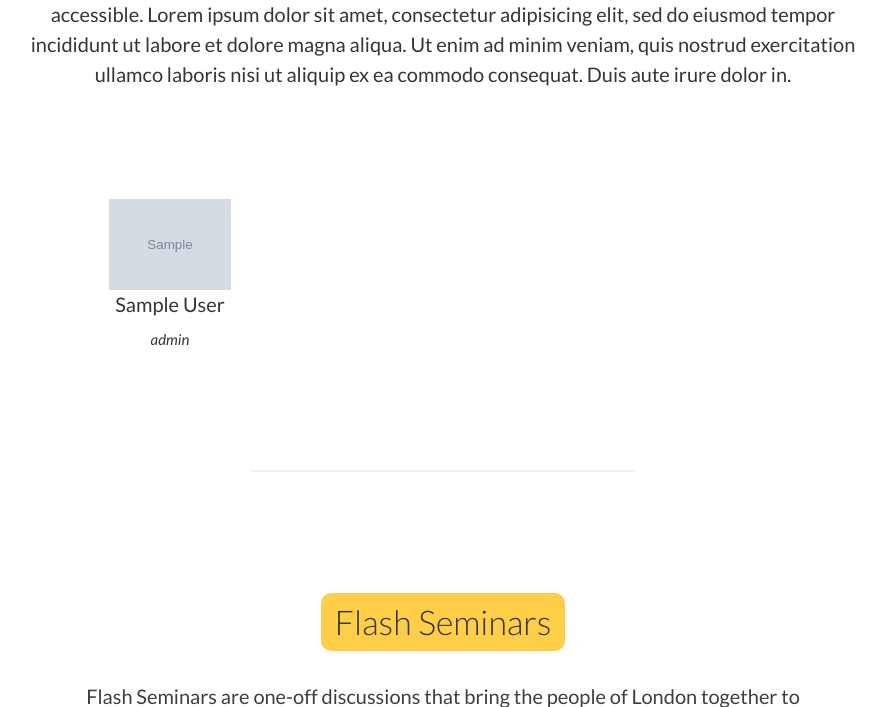
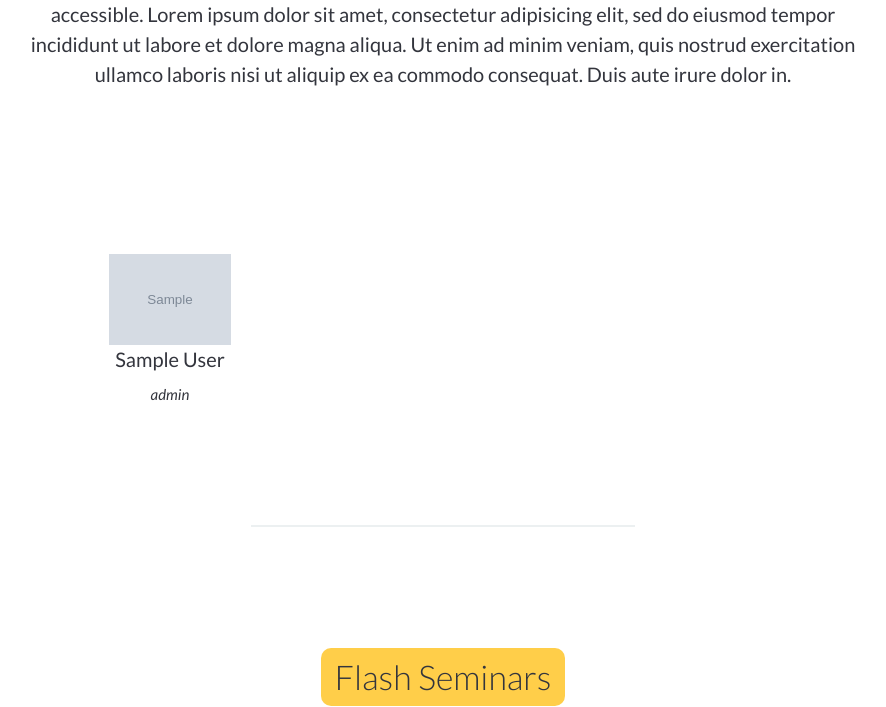
Before and after one commit to jeremiecoullon/knowitwall-django, a Django app: page /about/ in a window 1280 px wide. Shown: the part 1428-2135 px from the top of the page, without its empty margins (197-1083 px from the left). Run offline with Django 3.2, Linux system fonts and the light colour scheme; tables that the repository leaves empty hold one stand-in row (values such as "Sample post"); grey boxes marked "Sample" are stand-in pictures; some libraries are stand-ins or nearby versions.

Commit message:
team page: added padding

```diff
--- a/knowitwall/content/static/content/css/team_page.css
+++ b/knowitwall/content/static/content/css/team_page.css
@@ -44,3 +44,6 @@ text-align: center;
   width: 90%;
   margin: auto;
 }
+.team_member_cols{
+  margin-top: 55px;
+}
--- a/knowitwall/content/templates/content/about_page.html
+++ b/knowitwall/content/templates/content/about_page.html
@@ -110,7 +110,7 @@ hidden
     </div>
     <div class="row team_member_rows">
       {% for tmember in teammembers %}
-        <div class="col-md-4">
+        <div class="col-md-4 team_member_cols">
           {% if tmember.image %}
             <img src="{{ tmember.image.url }}" width=100px class="teammember_center">
           {% else %}{% endif%}
```
